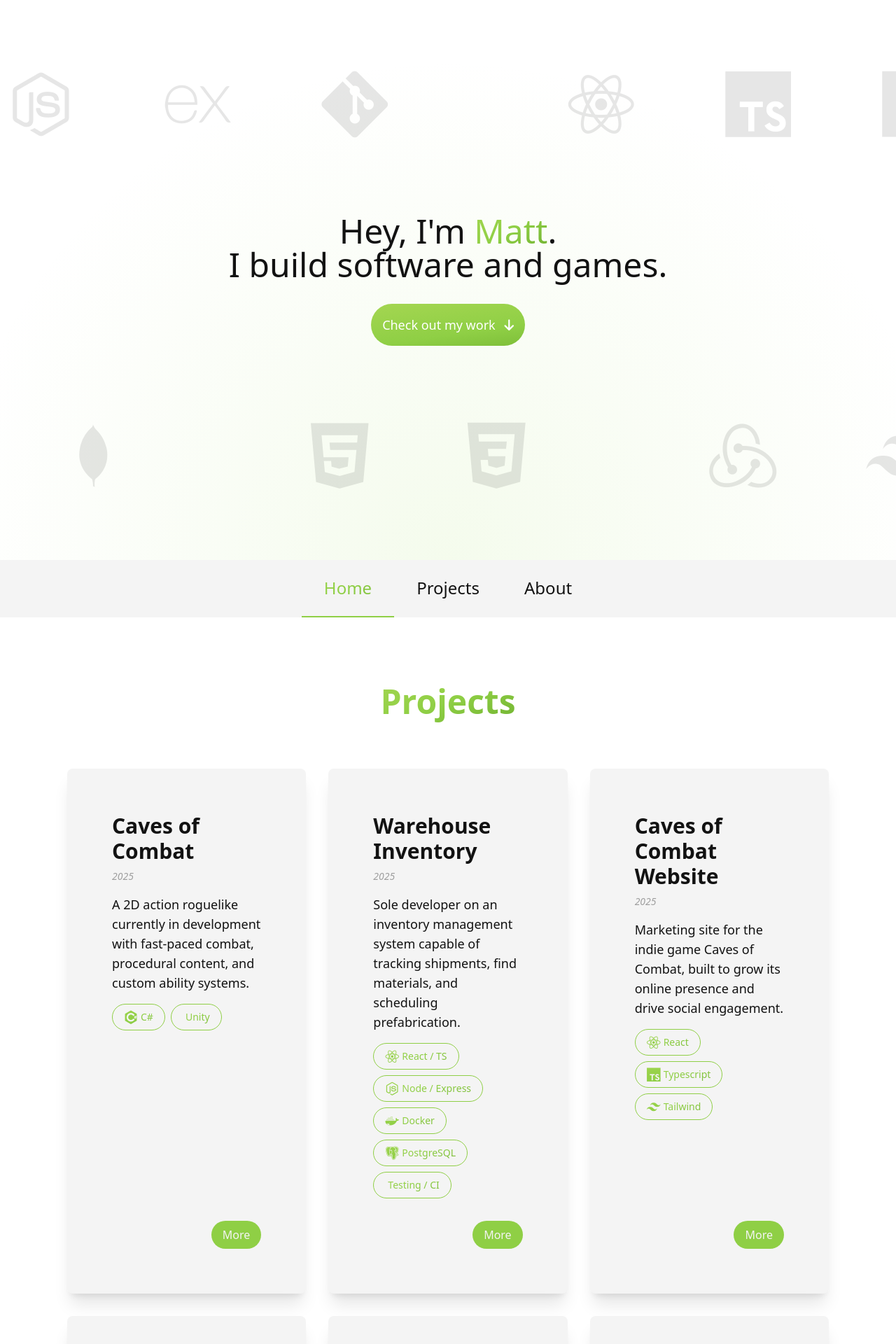
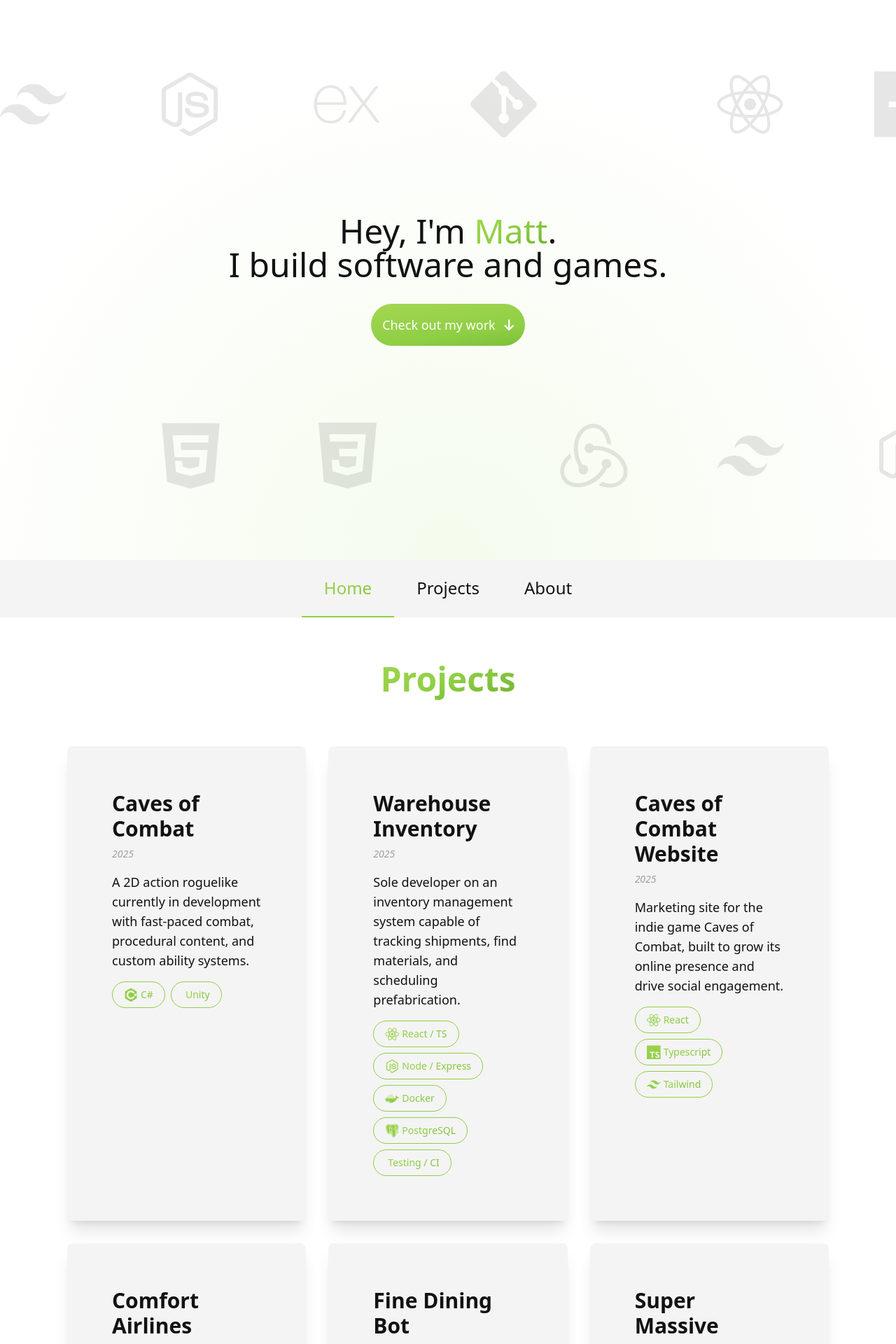
Before and after one commit to matthewjburton/portfolio, a React (Vite) app: page / in a window 1280 px wide. Shown: the top 1920 px of the page at 70% size. Built offline with nearby package versions, Linux system fonts and the light colour scheme; some icons are missing.

Commit message:
normalized content spacing, slowed down icon animations, renamed components for clarity

```diff
--- a/src/Components/About/About.tsx
+++ b/src/Components/About/About.tsx
@@ -7,7 +7,7 @@ import { Element } from 'react-scroll'
 const About: React.FC = () => {
   return (
     <Element name="About" className="flex w-full justify-center">
-      <div className="flex w-full flex-col items-center gap-12 pt-12">
+      <div className="flex w-full flex-col items-center gap-12">
         <Header text="About" />
         <Bio {...bio} />
       </div>
--- a/src/Components/Container.tsx
+++ b/src/Components/Container.tsx
@@ -6,7 +6,7 @@ interface ContainerProps {
 
 const Container = ({ children }: ContainerProps) => {
   return (
-    <div className="bg-background dark:bg-background-dark text-primary-text dark:text-primary-text-dark relative flex w-full flex-col justify-center self-center px-8 md:px-12 lg:gap-12 lg:px-24">
+    <div className="bg-background dark:bg-background-dark text-primary-text dark:text-primary-text-dark relative flex w-full flex-col justify-center self-center px-8 py-12 md:px-12 lg:gap-12 lg:px-24">
       {children}
     </div>
   )
--- a/src/Components/Footer.tsx
+++ b/src/Components/Footer.tsx
@@ -6,7 +6,7 @@ import { Link as ScrollLink } from 'react-scroll'
 const Footer: React.FC = () => {
   const currentYear = new Date().getFullYear()
   return (
-    <div className="bg-container dark:bg-container-dark relative mt-24 flex w-full flex-col items-center gap-8 py-12">
+    <div className="bg-container dark:bg-container-dark relative mt-12 flex w-full flex-col items-center gap-8 py-12">
       <div className="absolute top-0 left-1/2 -translate-x-1/2 -translate-y-1/2 transform">
         <div className="group relative">
           <ScrollLink
--- a/src/Components/Hero/IconRow.tsx
+++ b/src/Components/Hero/DeviconRow.tsx
@@ -1,6 +1,6 @@
 import { devicons } from '../../Content/icons'
 
-const IconRow = ({ reverse = false }: { reverse?: boolean }) => {
+const DeviconRow = ({ reverse = false }: { reverse?: boolean }) => {
   // Repeat the icons twice for continuous scrolling effect
   const icons = [...devicons, ...devicons]
 
@@ -13,4 +13,4 @@ const IconRow = ({ reverse = false }: { reverse?: boolean }) => {
   )
 }
 
-export default IconRow
+export default DeviconRow
--- a/src/Components/Hero/Hero.tsx
+++ b/src/Components/Hero/Hero.tsx
@@ -1,7 +1,7 @@
 import { Link as ScrollLink } from 'react-scroll'
 import { Element } from 'react-scroll'
 import { hero } from '../../Content/hero'
-import IconRow from './IconRow'
+import DeviconRow from './DeviconRow'
 
 const Hero = () => {
   return (
@@ -15,11 +15,11 @@ const Hero = () => {
       {/* Devicon rows behind text */}
       <div className="pointer-events-none absolute inset-0 z-0 flex h-full flex-col justify-around select-none">
         <div className="overflow-hidden">
-          <IconRow />
+          <DeviconRow />
         </div>
         <div />
         <div className="overflow-hidden">
-          <IconRow reverse />
+          <DeviconRow reverse />
         </div>
       </div>
 
--- a/src/Components/Projects/Link.tsx
+++ /dev/null
@@ -1,16 +0,0 @@
-import React from 'react'
-
-interface LinkProps {
-  link: string
-  text: string
-}
-
-const Link: React.FC<LinkProps> = ({ text }) => {
-  return (
-    <div className="bg-accent text-container dark:text-container-dark dark:bg-accent-dark rounded-full px-4 py-2">
-      {text}
-    </div>
-  )
-}
-
-export default Link
--- a/src/Components/Projects/ProjectCard.tsx
+++ b/src/Components/Projects/ProjectCard.tsx
@@ -1,5 +1,4 @@
 import React from 'react'
-import Link from './Link'
 import FadeInSection from '../FadeInSection'
 
 interface ProjectCardProps {
@@ -47,9 +46,6 @@ const ProjectCard: React.FC<ProjectCardProps> = ({ project }) => {
                   ))}
                 </div>
               </div>
-              <div className="flex w-full items-center justify-end">
-                <Link link={project.link} text="More" />
-              </div>
             </div>
           </div>
         </a>
--- a/src/Components/Projects/Projects.tsx
+++ b/src/Components/Projects/Projects.tsx
@@ -8,8 +8,8 @@ const Projects: React.FC = () => {
   const { projects } = useSortedProjects()
 
   return (
-    <Element name="Projects" className="flex w-full justify-center pt-8">
-      <div className="flex flex-col items-center gap-12 pt-12">
+    <Element name="Projects" className="flex w-full justify-center">
+      <div className="flex flex-col items-center gap-12">
         <Header text="Projects" />
         <div className="grid w-full grid-cols-1 gap-8 md:grid-cols-2 lg:grid-cols-3">
           {projects.map((project) => (
--- a/src/Components/Skills.tsx
+++ b/src/Components/Skills.tsx
@@ -5,7 +5,7 @@ import FadeInSection from './FadeInSection'
 const Skills: React.FC = () => {
   return (
     <FadeInSection>
-      <div className="mt-8 flex flex-wrap justify-center gap-2">
+      <div className="mt-12 flex flex-wrap justify-center gap-2">
         {skills.skills.map((skill) => (
           <div
             key={skill.label}
--- a/src/index.css
+++ b/src/index.css
@@ -59,7 +59,7 @@ body {
     animation-timing-function: ease-in-out;
     animation-iteration-count: infinite;
     animation-direction: alternate;
-    animation-duration: 30s;
+    animation-duration: 60s;
     opacity: 0.1;
     pointer-events: none;
     user-select: none;
```
